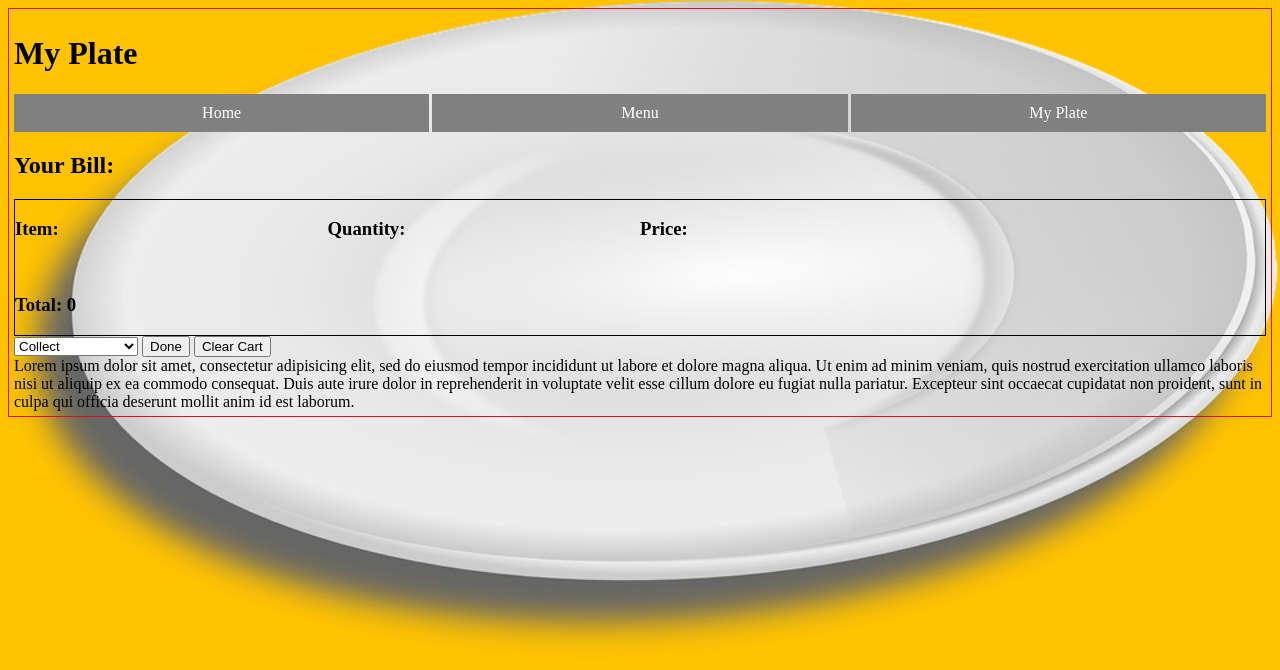
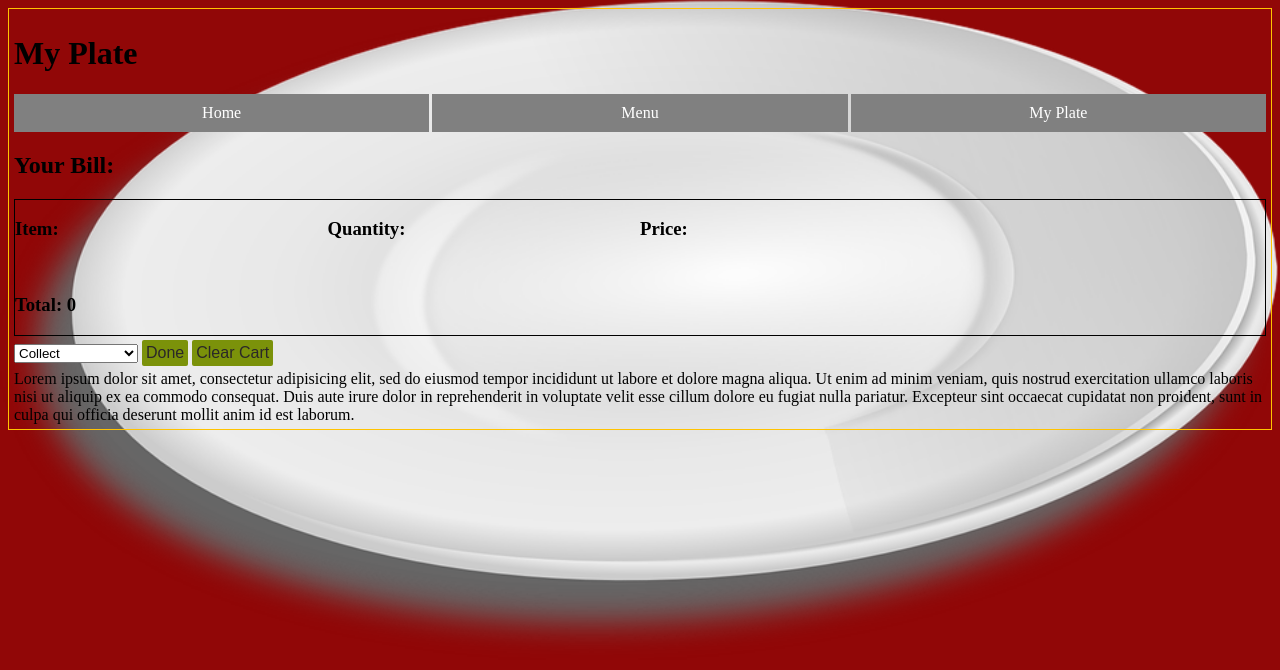
Before and after one commit to YusufKer/online-store, a PHP site: page /myPlate.html in a window 1280 px wide. Shown: the top 670 px of the page. Run offline with PHP 8.4, Linux system fonts and the light colour scheme.

Commit message:
Update task15.css

```diff
--- a/task15.css
+++ b/task15.css
@@ -2,7 +2,11 @@ body{
 	margin:none;
 	padding:5px;
 	border: 1px solid #dd1021;
-	background-color: #ffc300;
+	background-image:linear-gradient(to right, #add100, #ffc300);
+}
+#plateBody{
+	background-color: #910707;
+	border: 1px solid #ffc300;
 }
 
 #topNav{
@@ -90,3 +94,13 @@ This enables me to have all my css for the entire Website in one file*/
 	display: grid;
 	grid-template-columns: repeat(4,1fr);
 }
+
+button{
+	background-color: #7b920a;
+	color:#2b2828;
+	border:none;
+	font-size: 1em;
+	padding:4px;
+	margin:4px 0;
+	border-radius: 2px;
+}
```
